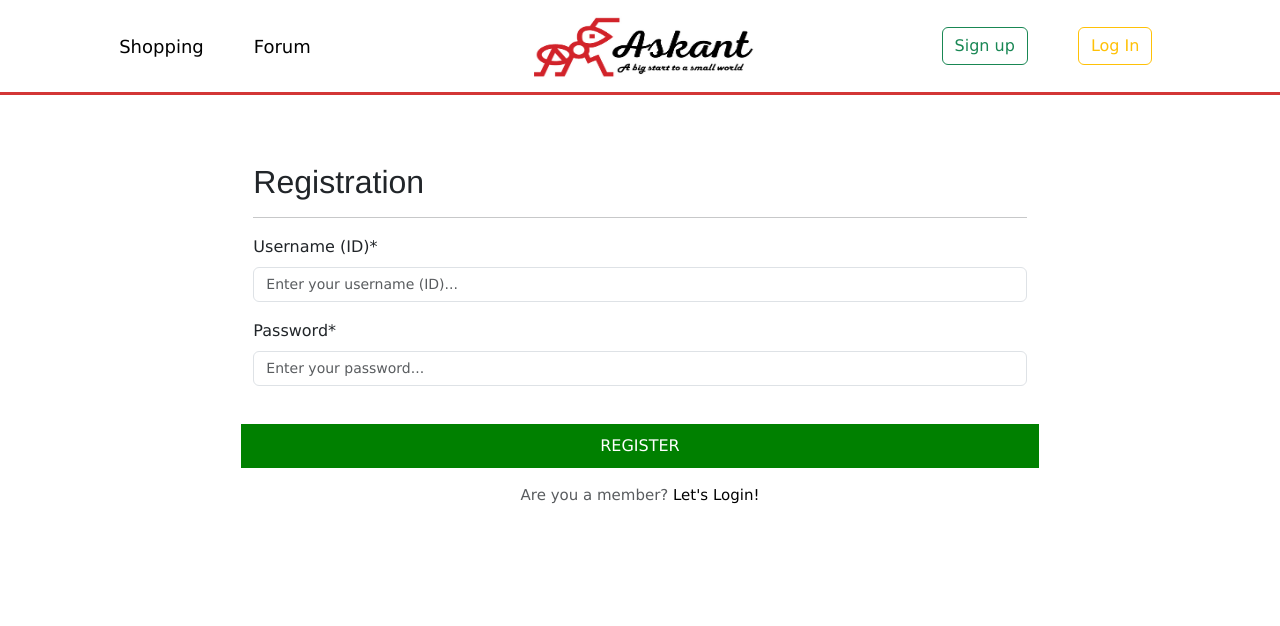
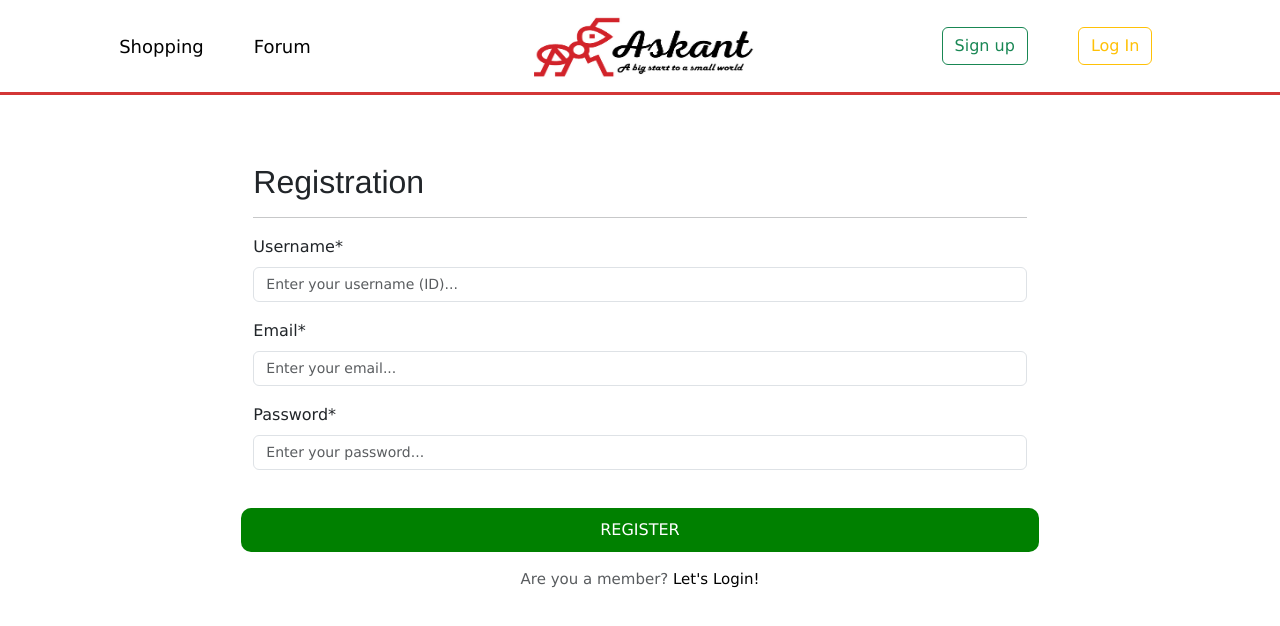
Before and after one commit to cupOWater/askant, a React (Create React App) app in the folder frontend/: page /register in a window 1280 px wide. Shown: the top 626 px of the page. Built offline with nearby package versions, Linux system fonts and the light colour scheme.

Commit message:
add email field to register

```diff
--- a/frontend/src/assets/styles/style.css
+++ b/frontend/src/assets/styles/style.css
@@ -61,7 +61,7 @@
     padding: 10px;
     margin-top: -10px;
     font-family:'Lucida Sans', 'Lucida Sans Regular', 'Lucida Grande', 'Lucida Sans Unicode', Geneva, Verdana, sans-serif;
-
+    border-radius: 10px;
     &:hover {
         background-color: lightgreen;
         transition: ease-in-out 400ms;
--- a/frontend/src/components/Register.js
+++ b/frontend/src/components/Register.js
@@ -10,10 +10,8 @@ function Register({ userType, user }) {
     const fakeUserType = ""; // MUST delete after backend work is done; dummy
     const fakeUsername = "Tony1234";  // MUST delete after backend work is done; dummy
 
-    const [ID, setID] = useState(""); // Entered username(ID)
-    // const [email, setEmail] = useState("");
-    // const [phone, setPhone] = useState("");
-    // const [address, setAddress] = useState("");
+    const [userName, setUserName] = useState(""); // Entered username(ID)
+    const [email, setEmail] = useState("");
     const [password, setPassword] = useState(""); // Entered password
 
     return (
@@ -32,7 +30,7 @@ function Register({ userType, user }) {
                 //onSubmit={register} -> register process; make sure it should be functioned on backend work!
                 className="row">
                     <div className="mb-3">
-                        <label className="form-label">Username (ID)<span>*</span></label>
+                        <label className="form-label">Username<span>*</span></label>
                         <input
                             className="form-control"
                             id="userName"
@@ -40,12 +38,12 @@ function Register({ userType, user }) {
                             placeholder="Enter your username (ID)..."
                             minLength="5" maxLength="12"
                             title="Username length must be from 5 to 12."
-                            onChange={(e) => setID(e.target.value)}
-                            value={ID}
+                            onChange={(e) => setUserName(e.target.value)}
+                            value={userName}
                             required
                         />
                     </div>
-                    {/* <div className="my-3 col-sm-6">
+                    <div className="mb-3">
                         <label className="form-label">Email<span>*</span></label>
                         <input
                             className="form-control register-form"
@@ -57,30 +55,6 @@ function Register({ userType, user }) {
                             required
                         />
                     </div>
-                    <div className="my-3 col-sm-6">
-                        <label className="form-label">Phone Number<span>*</span></label>
-                        <input
-                            className="form-control phoneNumber"
-                            id="userPhone"
-                            type="number"
-                            placeholder="Enter your phone number..."
-                            onChange={(e) => setPhone(e.target.value)}
-                            value={phone}
-                            required
-                        />
-                    </div>
-                    <div className="mb-3">
-                        <label className="form-label">Address<span>*</span></label>
-                        <input
-                            className="form-control"
-                            id="userAddress"
-                            type="text"
-                            placeholder="Enter your address..."
-                            onChange={(e) => setAddress(e.target.value)}
-                            value={address}
-                            required
-                        />
-                    </div> */}
                     <div className="mb-5">
                         <label className="form-label">Password<span>*</span></label>
                         <input
```
Also changed, not shown: 1 other file (tests, documents, lock files or other folders).
